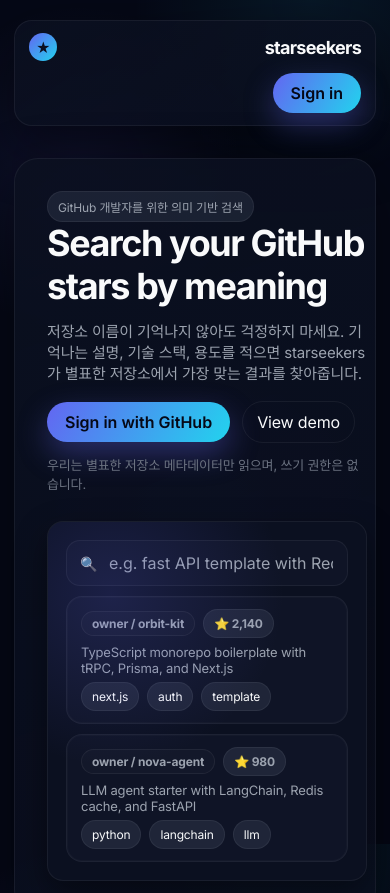
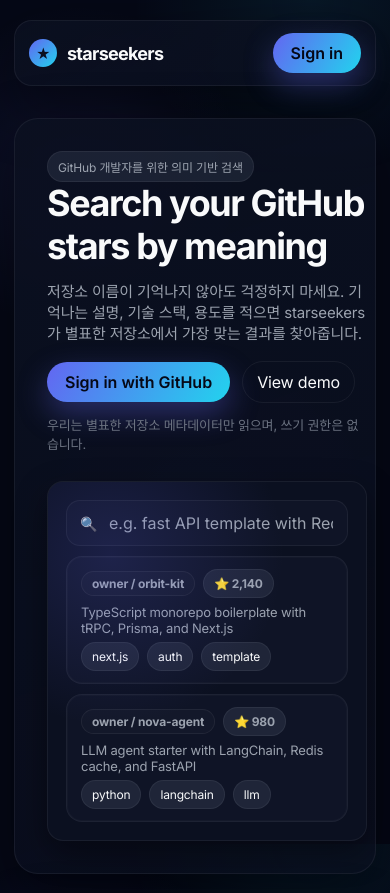
Before and after one commit to neuwcodebox/starseekers, a Next.js app: page / in a window 390 px wide. Shown: the top 893 px of the page. Built offline with nearby package versions, Linux system fonts and the light colour scheme; no server answers.

Commit message:
Fix mobile header alignment and card centering

```diff
--- a/app/globals.css
+++ b/app/globals.css
@@ -47,7 +47,7 @@
   align-items: center;
   justify-content: space-between;
   gap: 16px;
-  flex-wrap: wrap;
+  flex-wrap: nowrap;
   padding: 14px 20px;
   border: 1px solid var(--border-subtle);
   border-radius: 18px;
@@ -65,8 +65,8 @@
   font-weight: 700;
   font-size: 18px;
   letter-spacing: -0.04em;
-  flex: 1;
-  min-width: 160px;
+  flex: 0 1 auto;
+  min-width: 0;
 }
 
 .brand .star {
@@ -85,7 +85,6 @@
   display: flex;
   align-items: center;
   gap: 10px;
-  flex-wrap: wrap;
   margin-left: auto;
   justify-content: flex-end;
 }
@@ -314,18 +313,18 @@
 
   .topbar {
     padding: 12px 14px;
-    gap: 12px;
-    flex-direction: column;
-    align-items: stretch;
+    gap: 10px;
+    flex-direction: row;
+    align-items: center;
   }
 
   .brand {
-    width: 100%;
-    justify-content: space-between;
+    width: auto;
+    justify-content: flex-start;
   }
 
   .nav-actions {
-    width: 100%;
+    width: auto;
     justify-content: flex-end;
   }
 }
@@ -497,7 +496,7 @@
 .repo-card .title-row {
   display: flex;
   justify-content: space-between;
-  align-items: flex-start;
+  align-items: center;
   gap: 12px;
 }
 
```
